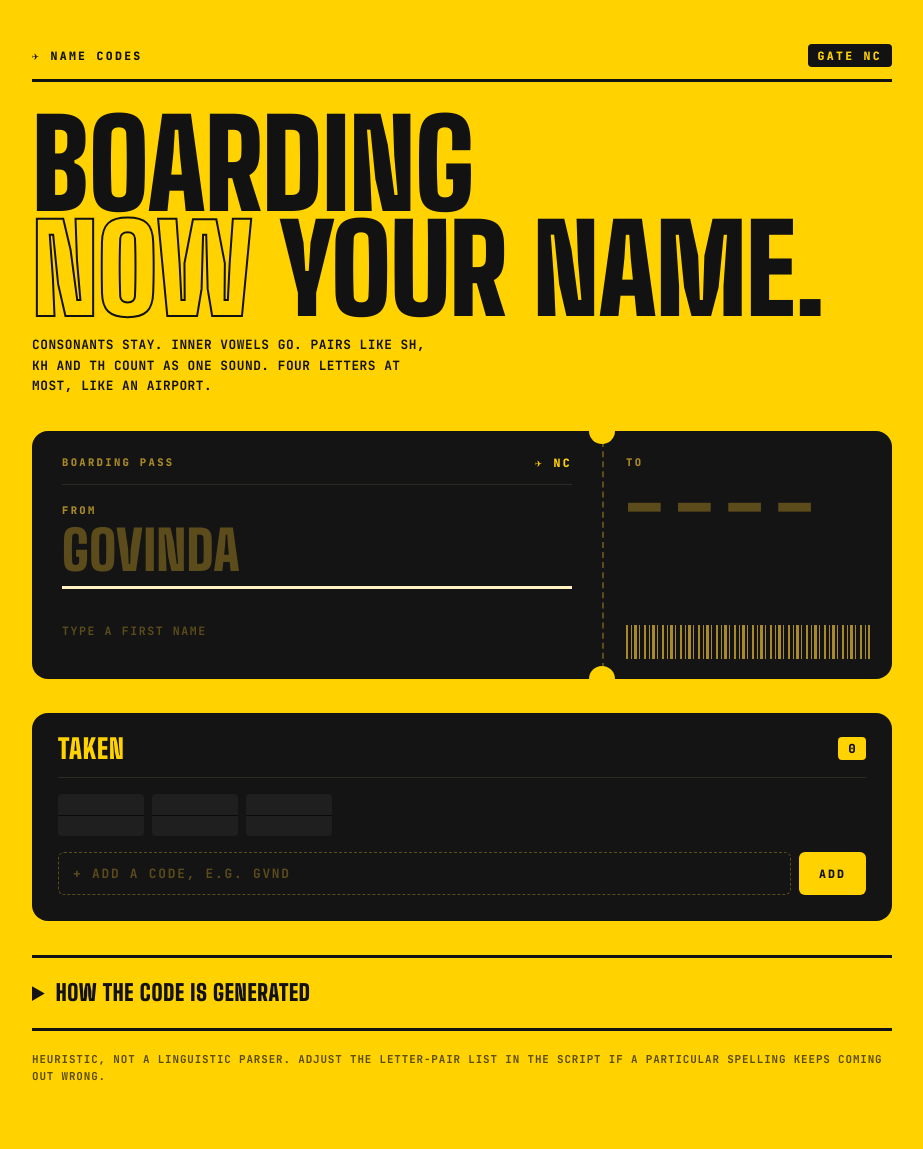
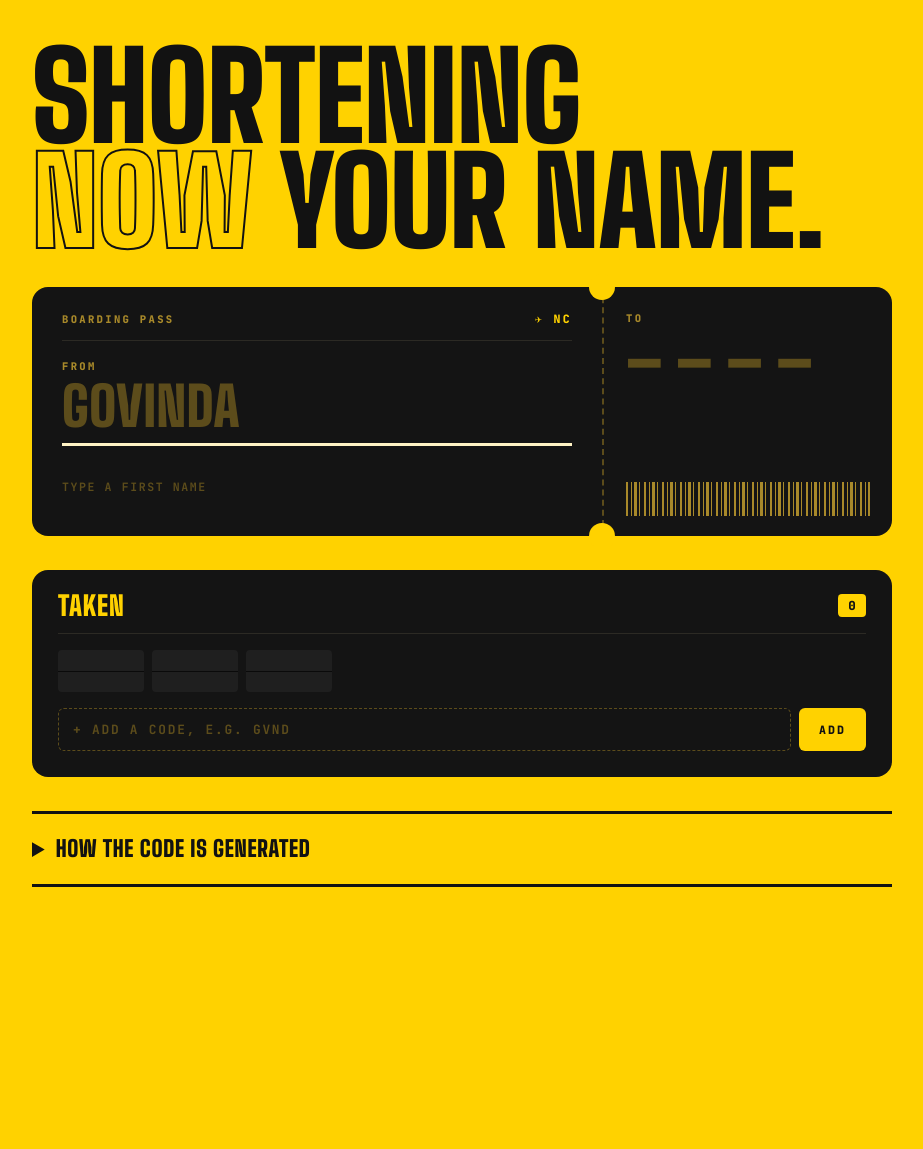
Before and after one commit to manishmajhimidackertech/nishantmajhi.github.io, a Jekyll site: the page NameCodes/index.html, which Jekyll copies as it is, in a window 1280 px wide. Shown: the whole page, without its empty margins (178-1101 px from the left). Built offline with Jekyll 4.4.1, drawn with Linux system fonts in a browser that asks for light colours; after the commit the page ends 951 px from its top, so only the background shows below that.

Commit message:
Name Codes: drop the header strip, lede and footer; reword the headline
Remove the strip above the headline, the line under it and the footer
note. The headline now reads "Shortening / now your name." The text
under "How the code is generated" runs the full width of the page.
The preview image is regenerated.

Co-Authored-By: Claude Fable 5.2 <noreply@anthropic.com>
Claude-Session: https://claude.ai/code/session_012EYQEZ9H9Fr3wPxLJ6DF6V

```diff
--- a/NameCodes/index.html
+++ b/NameCodes/index.html
@@ -48,27 +48,6 @@
         margin: 0 auto;
       }
 
-      /* -- the sign above the desk ----------------------------------------- */
-
-      .topline {
-        display: flex;
-        justify-content: space-between;
-        align-items: center;
-        gap: 12px;
-        padding-bottom: 12px;
-        border-bottom: 3px solid var(--ink);
-        font-size: 0.72rem;
-        font-weight: 800;
-        letter-spacing: 0.2em;
-        text-transform: uppercase;
-      }
-      .topline .gate {
-        background: var(--ink);
-        color: var(--yellow);
-        padding: 4px 10px;
-        border-radius: 4px;
-      }
-
       h1 {
         font-family: var(--display);
         font-weight: 900;
@@ -76,22 +55,12 @@
         line-height: 0.86;
         letter-spacing: -0.005em;
         text-transform: uppercase;
-        margin: clamp(18px, 3vw, 30px) 0 14px;
+        margin: 0 0 clamp(22px, 4vw, 34px);
       }
       h1 .hollow {
         color: transparent;
         -webkit-text-stroke: 2px var(--ink);
       }
-      .lede {
-        max-width: 54ch;
-        margin: 0 0 clamp(22px, 4vw, 34px);
-        font-size: 0.8rem;
-        font-weight: 700;
-        line-height: 1.6;
-        letter-spacing: 0.04em;
-        text-transform: uppercase;
-      }
-
       .label {
         font-size: 0.66rem;
         font-weight: 800;
@@ -548,7 +517,6 @@
         text-transform: uppercase;
       }
       details p {
-        max-width: 70ch;
         margin: 12px 0 0;
       }
       details code {
@@ -558,16 +526,6 @@
         color: var(--yellow);
         font-family: var(--mono);
         font-size: 0.92em;
-      }
-
-      footer {
-        margin-top: 20px;
-        font-size: 0.68rem;
-        font-weight: 700;
-        line-height: 1.6;
-        letter-spacing: 0.08em;
-        text-transform: uppercase;
-        opacity: 0.7;
       }
 
       @media (max-width: 720px) {
@@ -608,16 +566,7 @@
   </head>
   <body>
     <div class="wrap">
-      <div class="topline">
-        <span>✈ Name Codes</span>
-        <span class="gate">Gate NC</span>
-      </div>
-
-      <h1>Boarding<br /><span class="hollow">now</span> your name.</h1>
-      <p class="lede">
-        Consonants stay. Inner vowels go. Pairs like sh, kh and th count as one
-        sound. Four letters at most, like an airport.
-      </p>
+      <h1>Shortening<br /><span class="hollow">now</span> your name.</h1>
 
       <div class="pass">
         <div class="main">
@@ -693,11 +642,6 @@
           fallback for resolving collisions.
         </p>
       </details>
-
-      <footer>
-        Heuristic, not a linguistic parser. Adjust the letter-pair list in the
-        script if a particular spelling keeps coming out wrong.
-      </footer>
     </div>
 
     <script src="codes.js"></script>
```
Also changed, not shown: assets/thumbs/namecodes.png.
